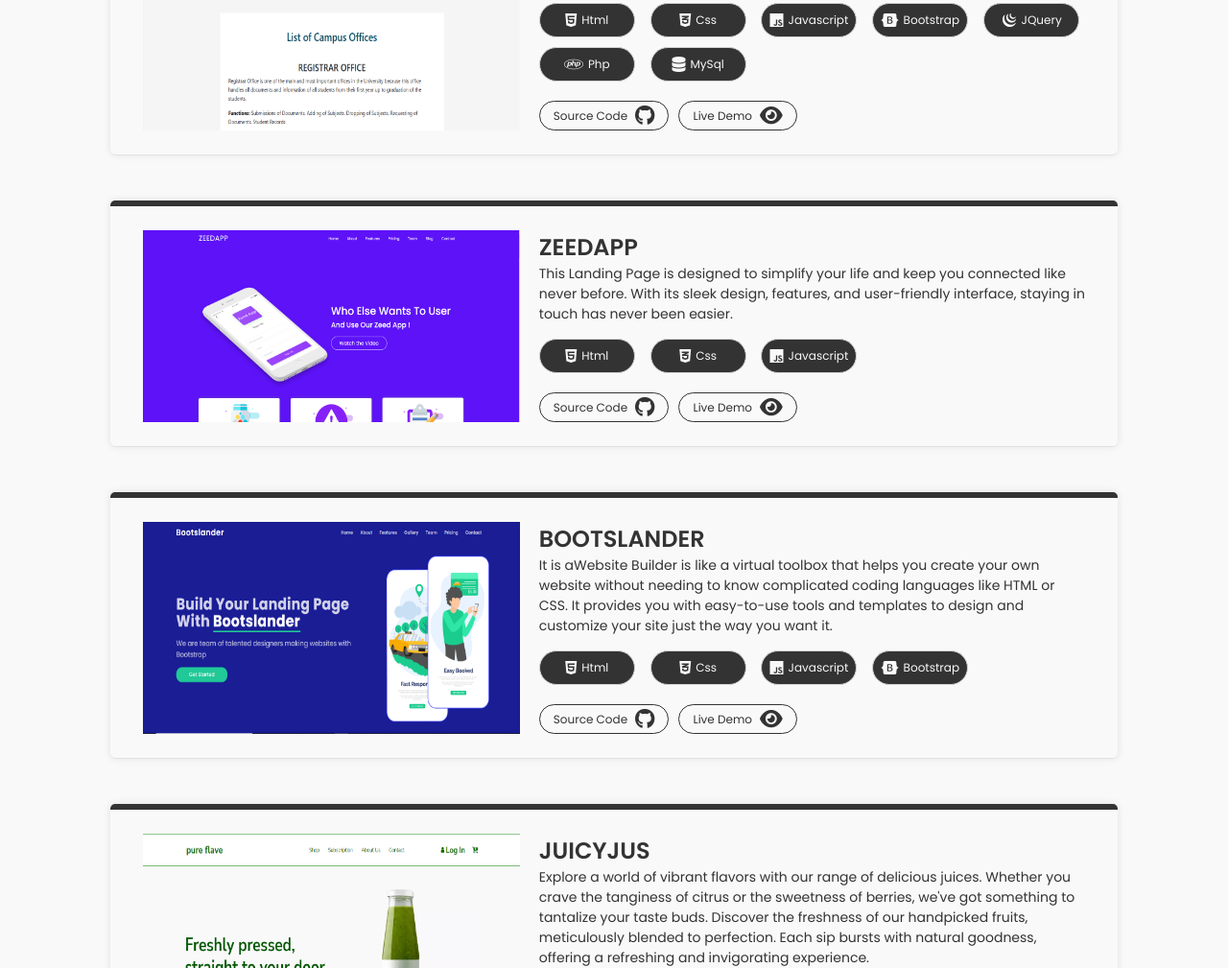
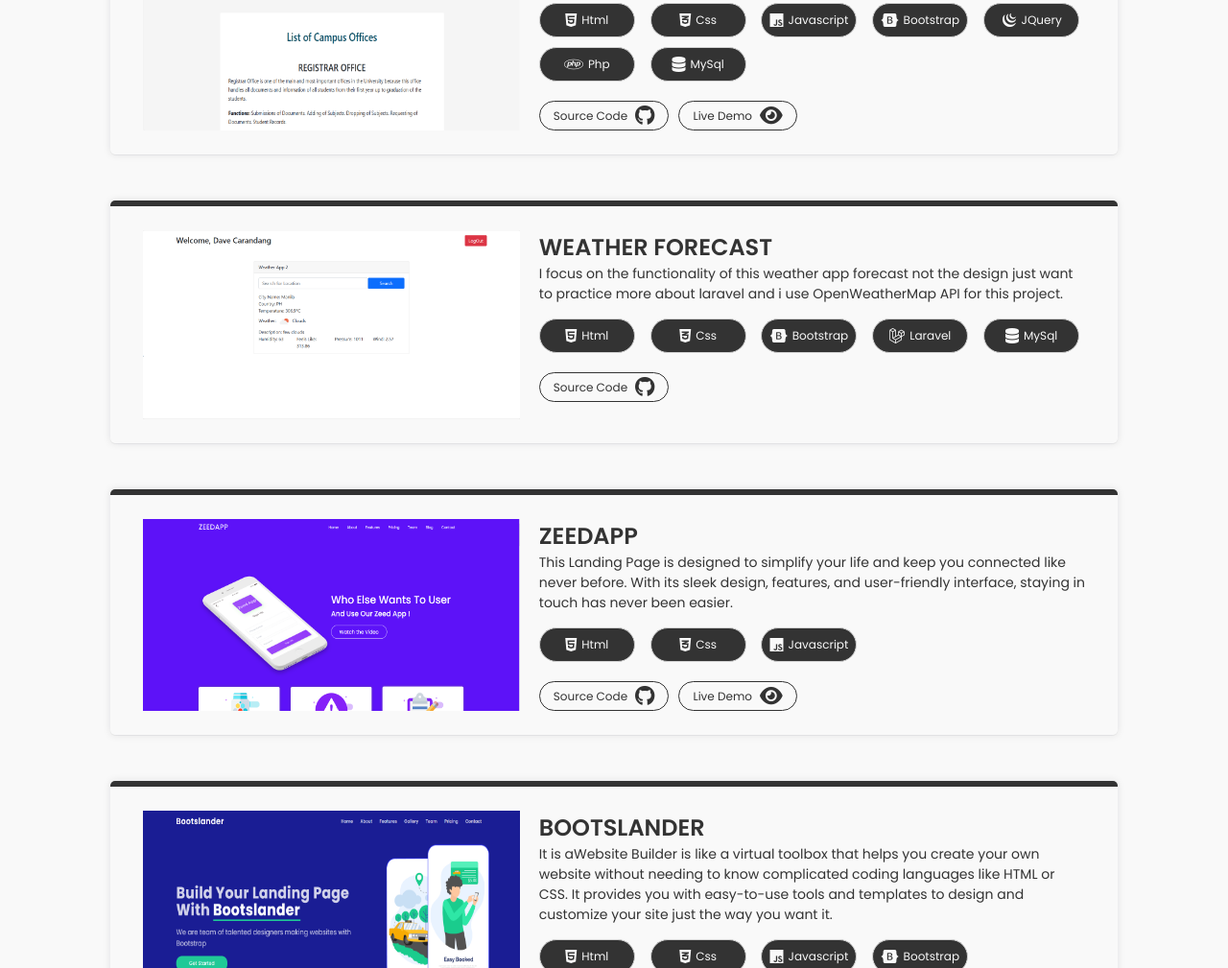
Before and after one commit to carandave/Carandangs-Portfolio, a plain HTML site: page index.html in a window 1280 px wide. Shown: the part 4265-5274 px from the top of the page at 96% size. Drawn offline with nearby package versions, Linux system fonts and the light colour scheme; files whose address does not match are found by name.

Commit message:
Added Weather App Laravel Project

```diff
--- a/index.html
+++ b/index.html
@@ -548,6 +548,56 @@
 
                 </div>
 
+                <!-- Fifth Project -->
+
+                <div class="project hidden-project">
+
+                    <div class="project-img">
+                        <img src="./imgs/WeatherApp-Project.png" alt="">
+                    </div>
+
+                    <div class="project-content">
+                        <h3>WEATHER FORECAST</h3>
+                        <p>I focus on the functionality of this weather app forecast not the design just want to practice more about laravel and i use OpenWeatherMap API for this project. </p>
+
+                        <div class="tech-used">
+                            <div class="icon-container">
+                                <i class="fa-brands fa-html5"></i>
+                                <span>Html</span>
+                            </div>
+                            <div class="icon-container">
+                                <i class="fa-brands fa-css3-alt"></i>
+                                <span>Css</span>
+                            </div>
+
+                            <div class="icon-container">
+                                <i class="fa-brands fa-bootstrap"></i>
+                                <span>Bootstrap</span>
+                            </div>
+
+                            <div class="icon-container">
+                                <i class="fa-brands fa-laravel"></i>
+                                <span>Laravel</span>
+                            </div>
+
+                            <div class="icon-container">
+                                <i class="fa-solid fa-database"></i>
+                                <span>MySql</span>
+                            </div>
+                        </div>
+
+                        <div class="view">
+                            <div class="view-content">
+                                <a href="https://github.com/carandave/laravel-weather-app" target="_blank">
+                                    <span>Source Code</span>
+                                    <i class="fa-brands fa-github"></i>
+                                </a>
+                            </div>
+                        </div>
+                    </div>
+
+                </div>
+
 
                 <!-- Six Project -->
 
```
Also changed, not shown: imgs/WeatherApp-Project.png (added).
